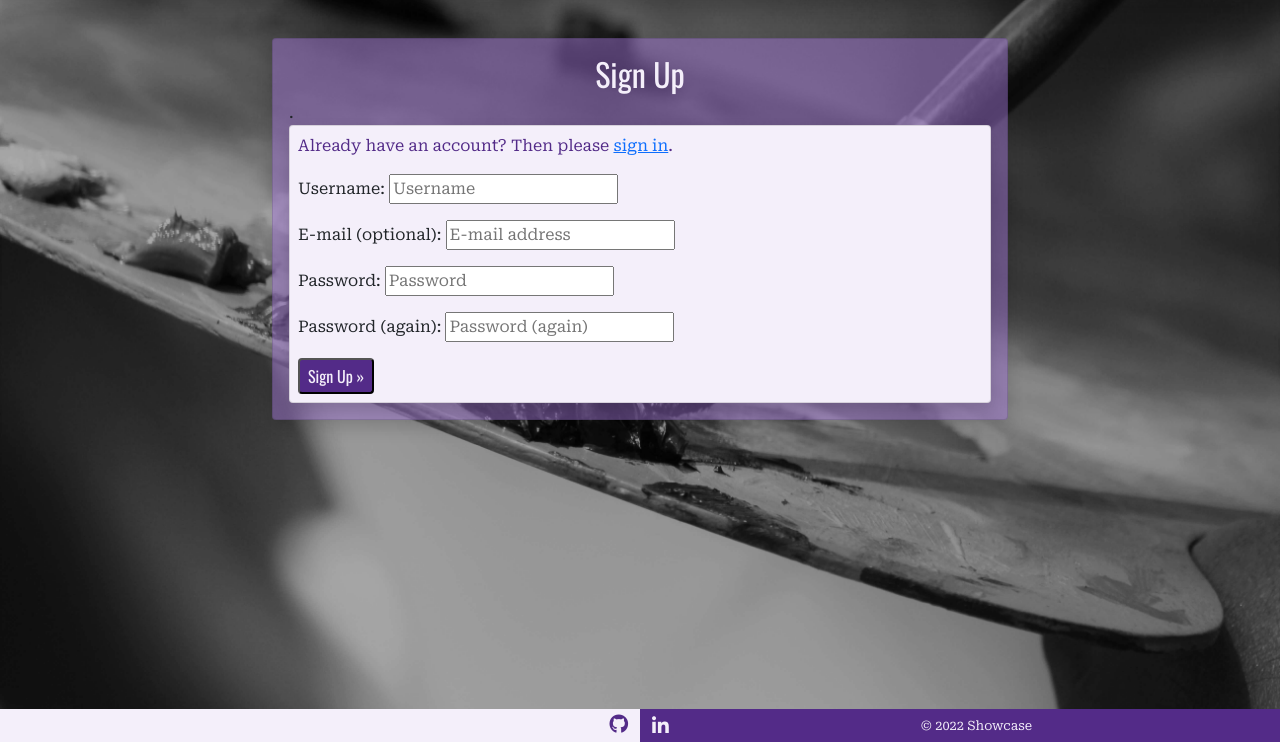
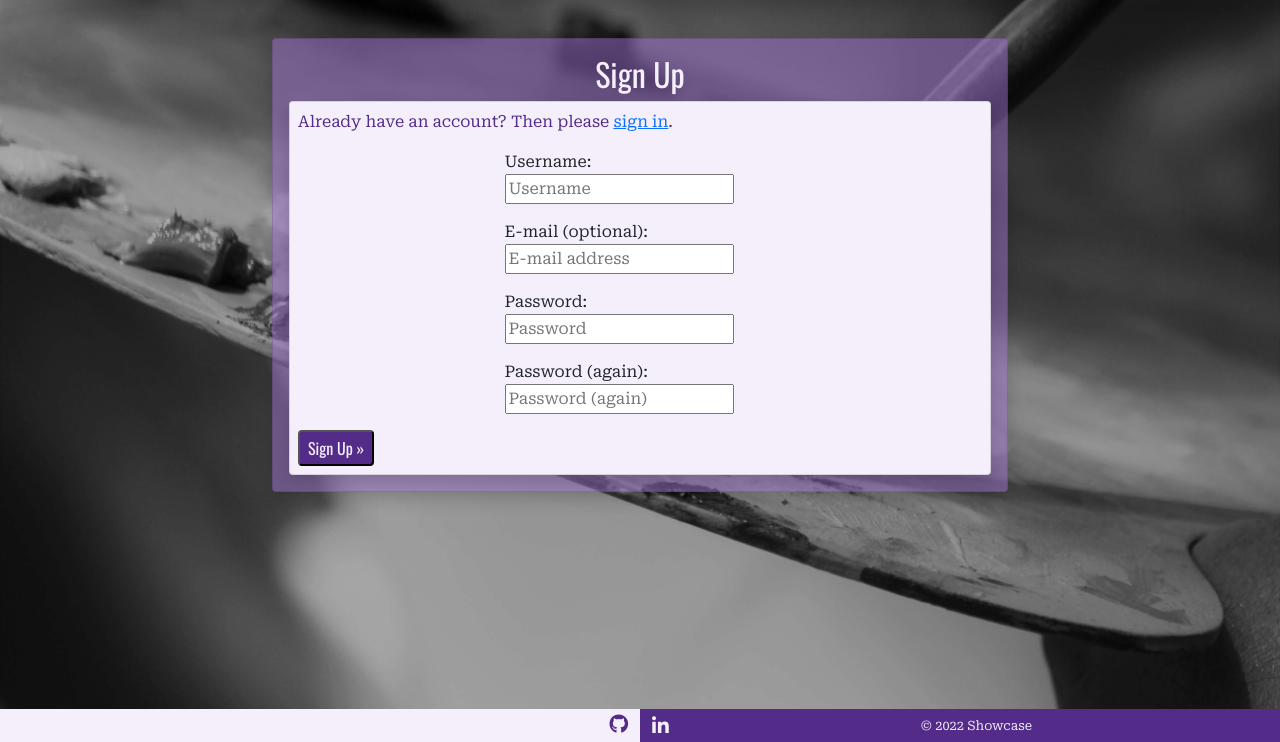
Before and after one commit to mwarddev/showcase, a Django app: page /accounts/signup/ in a window 1280 px wide. Shown: the part 58-800 px from the top of the page. Run offline with Django 3.2, Linux system fonts and the light colour scheme; some libraries are stand-ins or nearby versions.

Commit message:
Align sign up form fields

```diff
--- a/templates/account/signup.html
+++ b/templates/account/signup.html
@@ -7,13 +7,13 @@
 {% block content %}
 
 <div class="container">
-  <div class="row">
-    <div class="col-md-8 offset-md-2">
+  <div class="row justify-content-center">
+    <div class="col-md-8">
       <div class="card trans shadow">
         <div class="card-body">
           <h2 class="text-center card-title oswald-title off-white">{% trans "Sign Up" %}</h2>
           <div class="row">
-            <div class="col">.
+            <div class="col">
               <div class="card shadow bg-off-white p-2">
 
                 <p class="purple-3 card-text">{% blocktrans %}Already have an account? Then please <a
@@ -21,7 +21,11 @@
 
                 <form class="signup" id="signup_form" method="post" action="{% url 'account_signup' %}">
                   {% csrf_token %}
-                  {{ form.as_p }}
+                  <div class="row justify-content-center">
+                    <div class="col col-sm-7 col-md-5">
+                      {{ form.as_p }}
+                    </div>
+                  </div>
                   {% if redirect_field_value %}
                   <input type="hidden" name="{{ redirect_field_name }}" value="{{ redirect_field_value }}" />
                   {% endif %}
```
